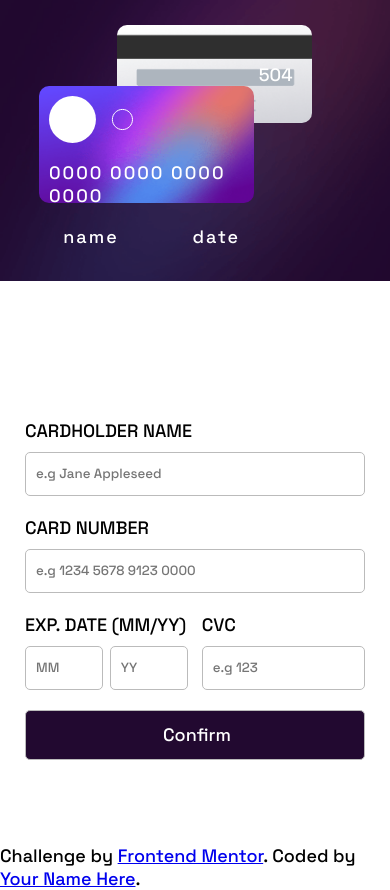
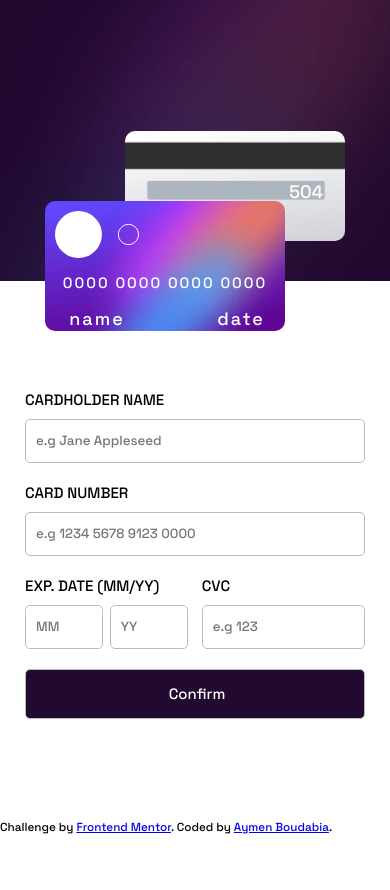
Before and after one commit to Aymenfisher/interactive-card-details-form, a plain HTML site: page index.html in a window 390 px wide. After the commit the page ends 844 px from the top, so only its background shows below. Drawn offline with Linux system fonts and the light colour scheme.

Commit message:
finished responsive design

```diff
--- a/index.html
+++ b/index.html
@@ -30,10 +30,10 @@
 
   <div class='container'>
 
-    <div class="left">
+    <div class="colored">
     </div>
 
-    <div class="right">
+    <div class="white">
       <form action="">
 
         <div class="form-field">
@@ -74,7 +74,7 @@
   <footer>
     <div class="attribution">
       Challenge by <a href="https://www.frontendmentor.io?ref=challenge" target="_blank">Frontend Mentor</a>.
-      Coded by <a href="#">Your Name Here</a>.
+      Coded by <a href="https://github.com/Aymenfisher">Aymen Boudabia</a>.
     </div>
   </footer>
 </body>
--- a/style.css
+++ b/style.css
@@ -20,13 +20,13 @@ body {
     margin: 0;
 }
 
-.left {
+.colored {
     background-image: url(./images/bg-main-desktop.png);
     background-repeat: no-repeat;
     background-size: cover;
 }
 
-.right {
+.white {
     display: grid;
     text-transform: uppercase;
     font-size: 1rem;
@@ -158,8 +158,17 @@ input[type="submit"]:hover {
     margin-right: 10%;
 }
 
+footer{
+    position: fixed;
+    bottom: 10px;
+    right: 0;
+    z-index: 55;
+    font-size: min(3vw,1rem);
+}
 
 /* Media queries */
+
+/* Tablet and mobile view */
 
 @media screen and (max-width: 790px) {
 
@@ -171,18 +180,18 @@ input[type="submit"]:hover {
         margin: 0;
     }
 
-    .left {
+    .colored {
         background-image: url('./images/bg-main-mobile.png');
     }
 
-    .right {
+    .white {
         display: grid;
         text-transform: uppercase;
         font-size: 1rem;
         justify-content: center;
-        align-items: flex-end;
-        margin-bottom: 10vh;
+        align-items: center;
         position: static;
+        margin-bottom: 2vh;
     }
 
     /* Positioning */
@@ -197,17 +206,25 @@ input[type="submit"]:hover {
 
     /* cards positioning and styling */
 
+    .cards{
+        position: fixed;
+        width: 380px;
+        height: 262px;
+        top: max(10px,calc(100vh / 3 - 190px));
+        left: calc(50vw - 190px);
+    }
+
     /* card front */
     .card-front {
-        width: 50vw;
-        height: 25vw;
-        top: calc(3vh + 15.5vw);
-        left: 10vw;
+        width: 300px;
+        height: 150px;
+        top: 92px;
+        left: 0;
         z-index: 1;
+        position: absolute;
     }
+
     #number {
-        grid-row: 3 / span 1;
-        grid-column: 1 / span 3;
         font-size: 1rem;
     }
 
@@ -215,40 +232,72 @@ input[type="submit"]:hover {
 
     /* Card back */
     .card-back {
-        background-image: url('./images/bg-card-back.png');
-        background-repeat: no-repeat;
-        background-size: cover;
-        position: fixed;
-        width: 50vw;
-        height: 25vw;
-        border-radius: 10px;
-        color: white;
-        top: 3vh;
-        left: 30vw;
-        display: flex;
-        align-items: center;
-        justify-content: flex-end;
+        position: absolute;
+        width: 300px;
+        height: 150px;
+        top: 0;
+        left: 80px;
     }
 
     #card-cvc {
-        margin-right: 10%;
+        margin-top: 30px;
+    }
+
+    footer{
+        left: 0;
     }
 }
 
-@media screen and (max-width: 380px) {
-    html {
-        font-size: 16px;
+@media screen and (max-width: 420px) {
+
+    html{
+        font-size: 15px;
     }
 
-    /* Positioning */
+    /* cards positioning and styling */
 
-    form {
-        display: flex;
-        flex-direction: column;
-        gap: 20px;
+    .cards{
+        position: absolute;
         width: 300px;
-        max-width: 405px;
-        position: static;
-        right: auto;
+        height: 222px;
+        top: calc(100vh / 3 - 150px);
+        left: calc(50vw - 150px);
+    }
+    /* card front */
+    .card-front {
+        width: 220px;
+        height: 110px;
+        top: 70px;
+    }
+
+    /* end card front */
+
+    /* Card back */
+    .card-back {
+        position: absolute;
+        width: 220px;
+        height: 110px;
+        top: 0;
+        left: 80px;
+    }
+
+    #card-cvc {
+        margin-top: 29px;
     }
 }
+
+@media screen and (min-width:420px) and (max-width: 790px) and (max-height: 750px){
+
+    .white{
+        align-items: center;
+        margin-bottom: 20px;
+    }
+
+    .cards{
+        position: absolute;
+        width: 300px;
+        height: 222px;
+        top: calc(100vh / 3 - 220px);
+        left: calc(50vw - 180px);
+    }
+}
```
